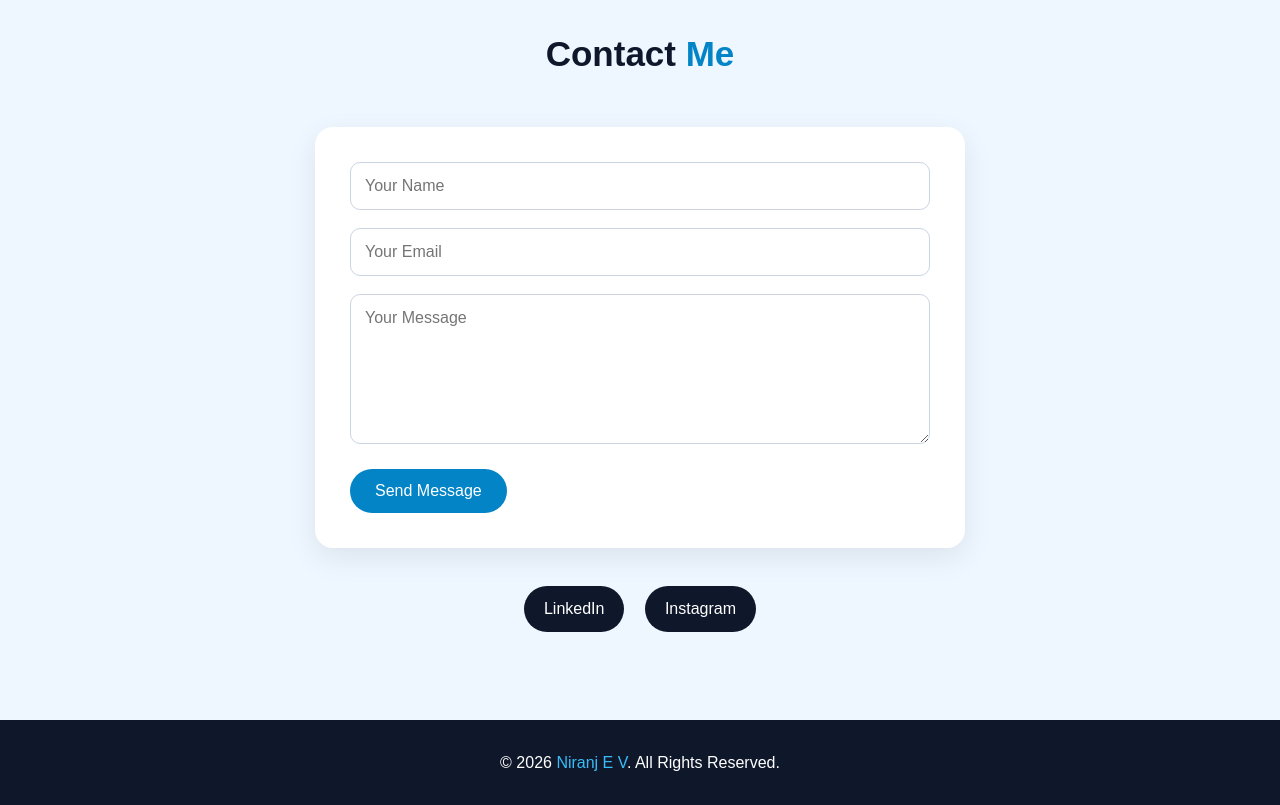
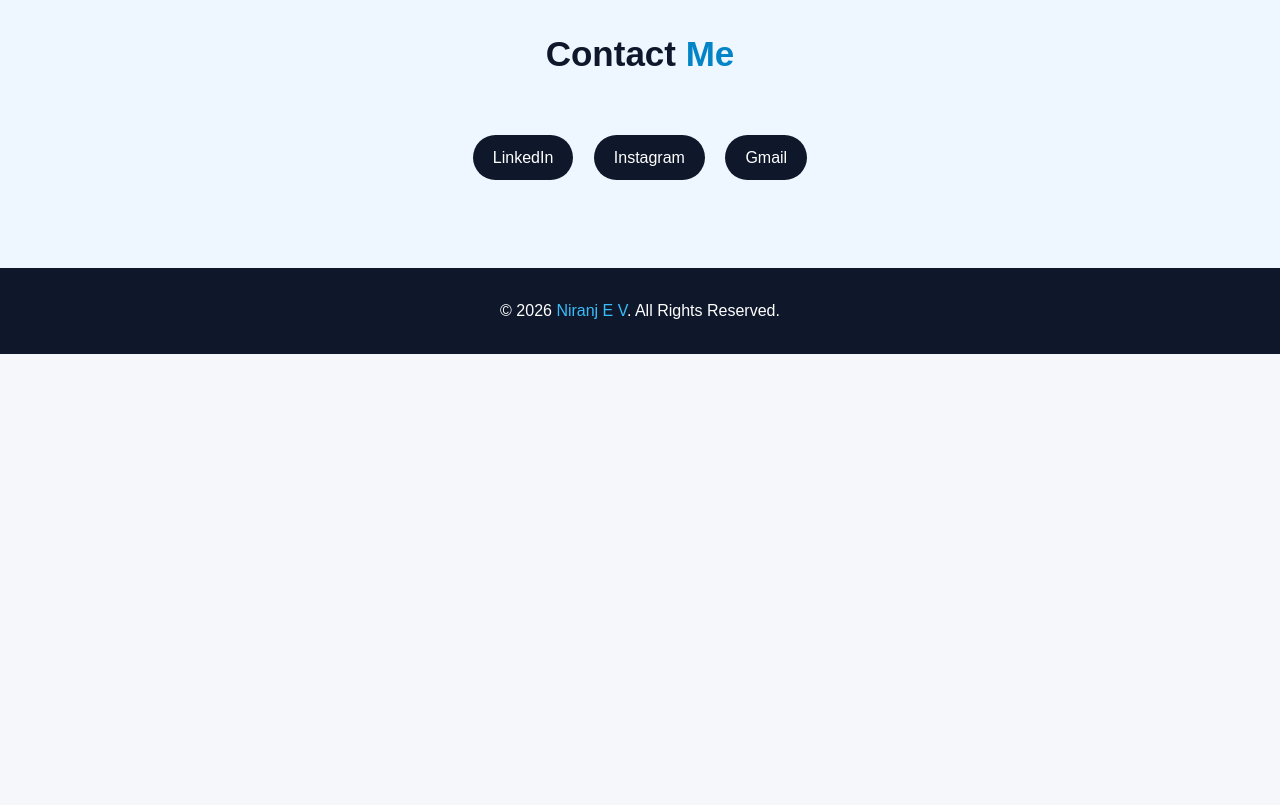
Before and after one commit to niranjev12-del/personal, a plain HTML site: page index.html in a window 1280 px wide. Shown: the part 2340-3145 px from the top of the page. After the commit the page ends 2694 px from the top, so only its background shows below. Drawn offline with Linux system fonts and the light colour scheme.

Commit message:
Update index.html

```diff
--- a/index.html
+++ b/index.html
@@ -438,36 +438,7 @@ footer {
             background: #eef6ff;
         }
 
-        .contact-form {
-            max-width: 650px;
-            margin: auto;
-            background: white;
-            padding: 35px;
-            border-radius: 18px;
-            box-shadow: 0 10px 30px rgba(0,0,0,0.08);
-        }
 
-        .contact-form input,
-        .contact-form textarea {
-            width: 100%;
-            padding: 14px;
-            margin-bottom: 18px;
-            border: 1px solid #cbd5e1;
-            border-radius: 10px;
-            font-size: 16px;
-            outline: none;
-        }
-
-        .contact-form input:focus,
-        .contact-form textarea:focus {
-            border-color: #0284c7;
-            box-shadow: 0 0 0 3px rgba(2,132,199,0.1);
-        }
-
-        .contact-form textarea {
-            height: 150px;
-            resize: vertical;
-        }
 
         .social-links {
             text-align: center;
@@ -795,37 +766,6 @@ footer {
             Contact <span>Me</span>
         </h2>
 
-        <form
-            class="contact-form"
-            onsubmit="sendMessage(event)"
-        >
-
-            <input
-                type="text"
-                id="name"
-                placeholder="Your Name"
-                required
-            >
-
-            <input
-                type="email"
-                id="email"
-                placeholder="Your Email"
-                required
-            >
-
-            <textarea
-                id="message"
-                placeholder="Your Message"
-                required
-            ></textarea>
-
-            <button type="submit" class="btn">
-                Send Message
-            </button>
-
-        </form>
-
 
         <div class="social-links">
 
@@ -841,6 +781,12 @@ footer {
                 target="_blank"
             >
                 Instagram
+            </a>
+            <a
+                href="niranj.e.v456@gmail.com"
+                target="_blank"
+            >
+                Gmail
             </a>
 
         </div>
```
